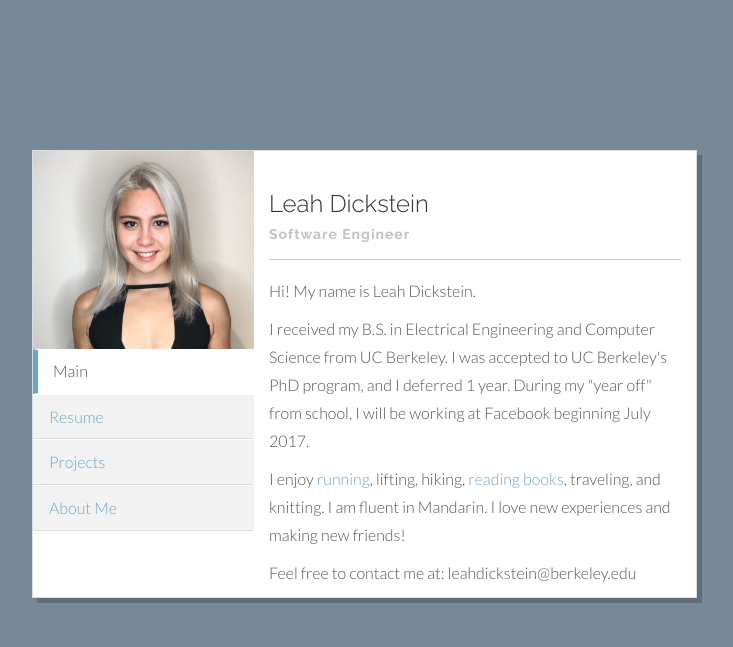
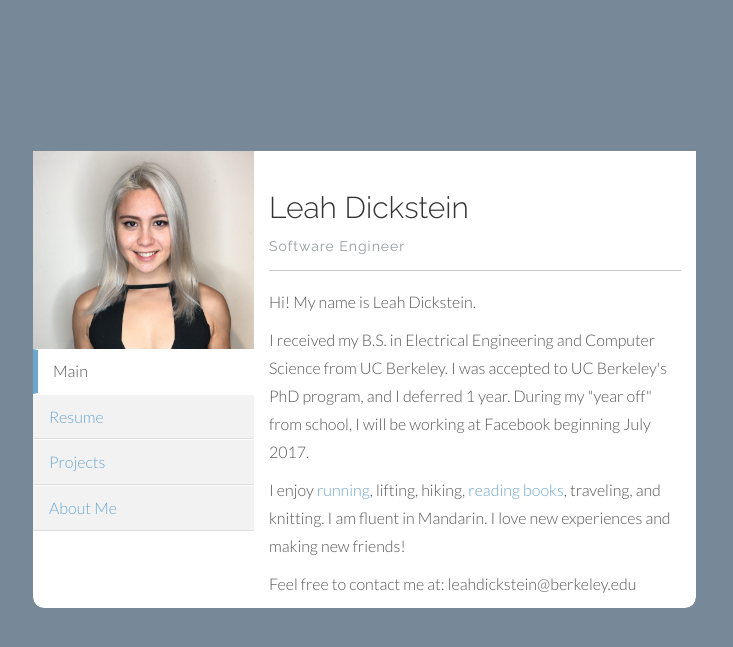
Before and after one commit to Lahaela/lahaela.github.io, a PHP site: page / in a window 1280 px wide. Shown: the top 647 px of the page, without its empty margins (323-1056 px from the left). Run offline with PHP 8.4, Linux system fonts and the light colour scheme.

Commit message:
trying to round corners

```diff
--- a/assets/css/main.css
+++ b/assets/css/main.css
@@ -83,10 +83,12 @@ a:after {
 
 .w {
 	background-color: #ffffff;
-	border: 1px solid #dddddd;
-	-moz-box-shadow: 5px 5px rgba(0,0,0,0.2);
-	-webkit-box-shadow: 5px 5px rgba(0,0,0,0.2);
-	box-shadow: 5px 5px rgba(0,0,0,0.2);
+	border: 1px solid #778899;
+	border-radius: 12px;
+	/* Prevent background color leak outs */
+    -webkit-background-clip: padding-box;
+    -moz-background-clip:    padding;
+    background-clip:         padding-box;
 }
 
 
@@ -133,9 +135,10 @@ a:after {
 }
 
 .tab-content h5 {
-	color: #bdc3c7;
-	font-weight: 700;
+	color: #979c9f;
+	font-weight: 400;
 	letter-spacing: 1px;
+	margin-top: 15px;
 }
 
 .red i {
--- a/index.html
+++ b/index.html
@@ -50,7 +50,7 @@
 
 	    			  <!-- ===== First Tab ===== -->
 					  <div class="tab-pane active" id="about">
-					  	<h3>Leah Dickstein</h3>
+					  	<h2>Leah Dickstein</h2>
 					  	<h5>Software Engineer</h5>
 					  	<hr>
 					  	<p class="margin-10">Hi! My name is Leah Dickstein.</p>
```
